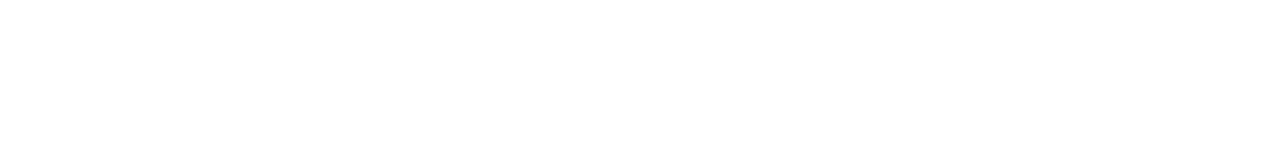
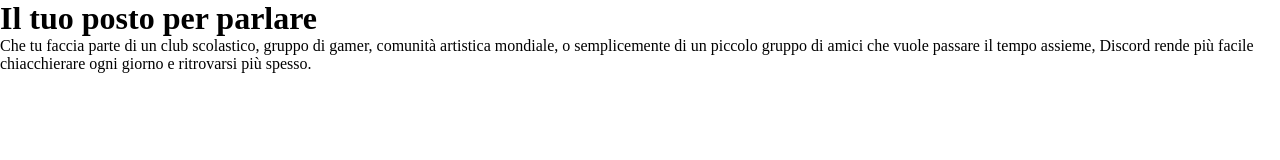
Before and after one commit to Pacciatore/htmlcss-struttura-discord, a plain HTML site: page index.html in a window 1280 px wide. Drawn offline with Linux system fonts and the light colour scheme.

Commit message:
Preparazione header

```diff
--- a/index.html
+++ b/index.html
@@ -12,6 +12,23 @@
 
 <body>
 
+    <!-- Prima parte della pagina -->
+    <header>
+        <!-- Barra di navigazione -->
+        <nav></nav>
+        <!-- Testo introduttivo della pagina -->
+        <div class="intro">
+            <h1>Il tuo posto per parlare</h1>
+            <p>
+                Che tu faccia parte di un club scolastico, gruppo di gamer, comunità artistica mondiale, o semplicemente
+                di
+                un piccolo gruppo di amici che vuole passare il tempo assieme, Discord rende più facile chiacchierare
+                ogni
+                giorno e ritrovarsi più spesso.
+            </p>
+        </div>
+    </header>
+
 </body>
 
 </html>
```
